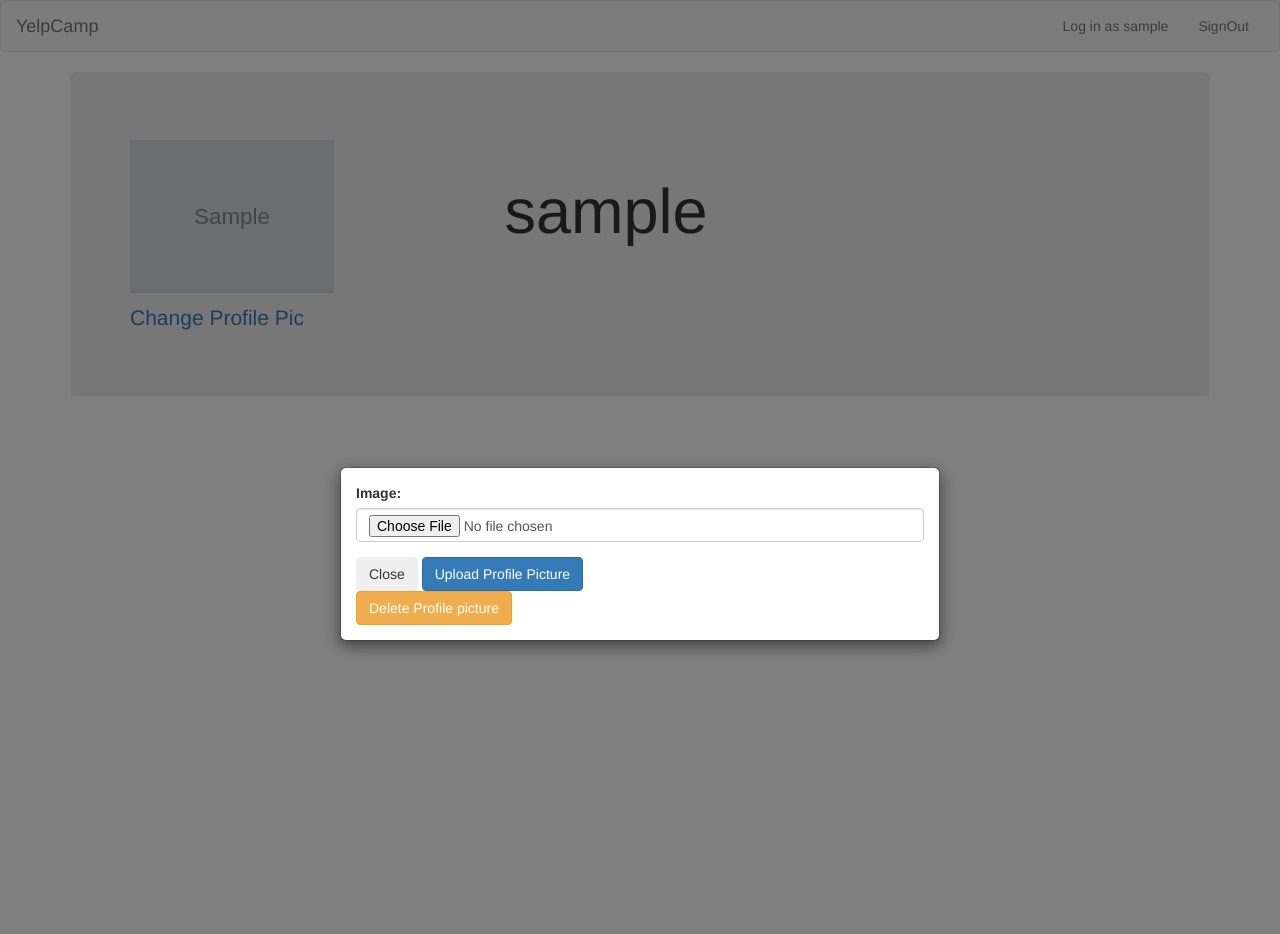
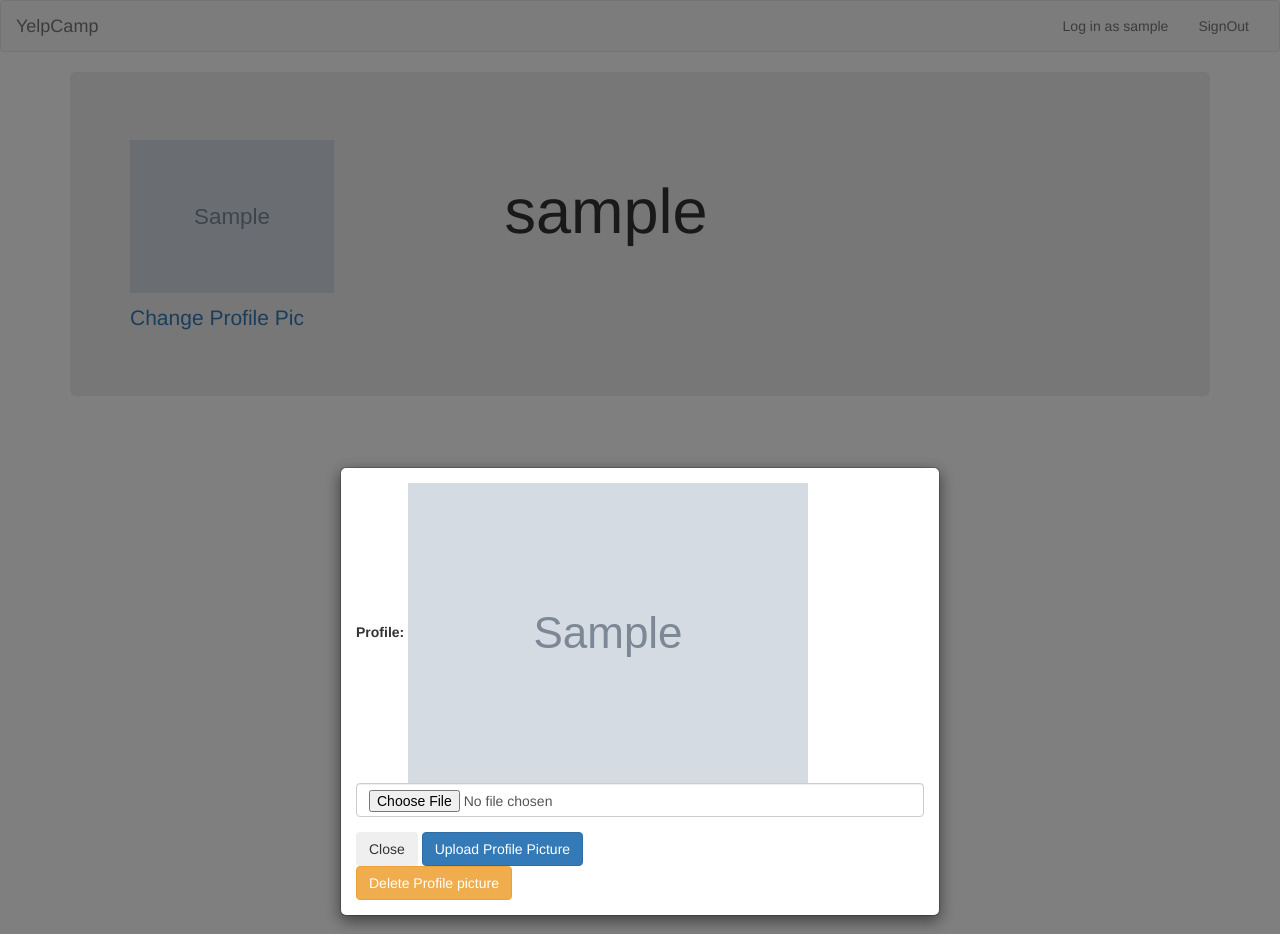
Before and after one commit to Junhano/Yelp-Camp, a Node server app: page /user in a window 1280 px wide, after a click on "Change Profile Pic". Run offline with Node 20, Linux system fonts and the light colour scheme; the visitor is signed in with stand-in values (Sample User, id 1); tables that the repository leaves empty hold one stand-in row (values such as "Sample post"); grey boxes marked "Sample" are stand-in pictures; some libraries are stand-ins or nearby versions.

Commit message:
add image upload preview

```diff
--- a/public/script/index.js
+++ b/public/script/index.js
@@ -0,0 +1,13 @@
+  let loadFile = function(event, temp) {
+	let output;
+	if (temp){
+		output = document.querySelector(".newp");
+	}
+	else{
+		output = document.querySelector(".editp");
+	}
+    output.src = URL.createObjectURL(event.target.files[0]);
+    output.onload = function() {
+      URL.revokeObjectURL(output.src) // free memory
+    }
+  };
--- a/public/stylesheets/main.css
+++ b/public/stylesheets/main.css
@@ -27,3 +27,8 @@
 	max-height: 100%;
 	margin-right: 15%;
 }
+
+.form-group img{
+	max-width: 100%;
+	max-height: 100%;
+}
--- a/routes/user.js
+++ b/routes/user.js
@@ -26,7 +26,9 @@ cloudinary.config({
 });
 
 
-
+router.get('/profilepic', function(req, res){
+	res.redirect('/user')
+})
 
 
 
--- a/views/partials/editprofile.ejs
+++ b/views/partials/editprofile.ejs
@@ -4,8 +4,9 @@
       <div class="modal-body">
         <form action = "/profilepic?_method=PUT" method="POST" enctype="multipart/form-data">
           <div class="form-group">
-            <label for="imagesrc" class="col-form-label">Image:</label>
-            <input type="file" class="form-control" name = "imagesrc" accept="image/*" id="imagesrc" required>
+            <label for="imagesrc" class="col-form-label">Profile:</label>
+			<img class = "editp" src = "<%= currentUser.profile.img %>">
+            <input type="file" class="form-control" name = "imagesrc" accept="image/*" onchange="loadFile(event, false)" id="imagesrc" required>
           </div>
 		  <button type="button" class="btn btn-secondary" data-dismiss="modal">Close</button>
 		  <button type="submit" class="btn btn-primary">Upload Profile Picture</button>
--- a/views/partials/header.ejs
+++ b/views/partials/header.ejs
@@ -5,7 +5,7 @@
 		<link rel="stylesheet" href="https://maxcdn.bootstrapcdn.com/bootstrap/3.3.7/css/bootstrap.min.css">
 		<script src="https://ajax.googleapis.com/ajax/libs/jquery/1.12.4/jquery.min.js"></script>
 		<script src="https://maxcdn.bootstrapcdn.com/bootstrap/3.3.7/js/bootstrap.min.js"></script>
-		<script src="/script/ballgame.js"></script>
+		<script src="../script/index.js"></script>
 		<link rel= "stylesheet" href = "/stylesheets/main.css">
 	</head>
 
--- a/views/partials/newprofile.ejs
+++ b/views/partials/newprofile.ejs
@@ -4,8 +4,9 @@
       <div class="modal-body">
         <form action = "/profilepic" method="post" enctype="multipart/form-data">
           <div class="form-group">
-            <label for="imagesrc" class="col-form-label">Image:</label>
-            <input type="file" class="form-control" id="imagesrc" accept="image/*" name = "imagesrc" required>
+            <label for="imagesrc" class="col-form-label">Profile:</label>
+			<img class = "newp" src = "https://www.pikpng.com/pngl/m/16-168770_user-iconset-no-profile-picture-icon-circle-clipart.png">
+            <input type="file" class="form-control" id="imagesrc" accept="image/*" name = "imagesrc" onchange="loadFile(event, true)" required>
           </div>
 		  <button type="button" class="btn btn-secondary" data-dismiss="modal">Close</button>
 		  <button type="submit" class="btn btn-primary">Upload Profile Picture</button>
```
